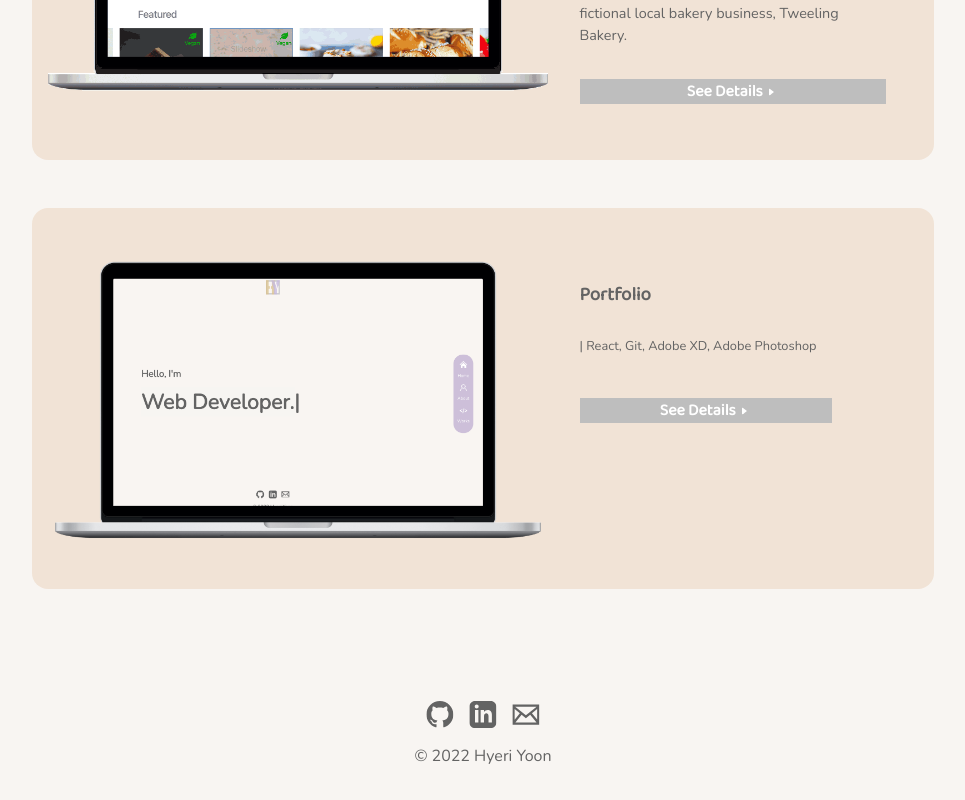
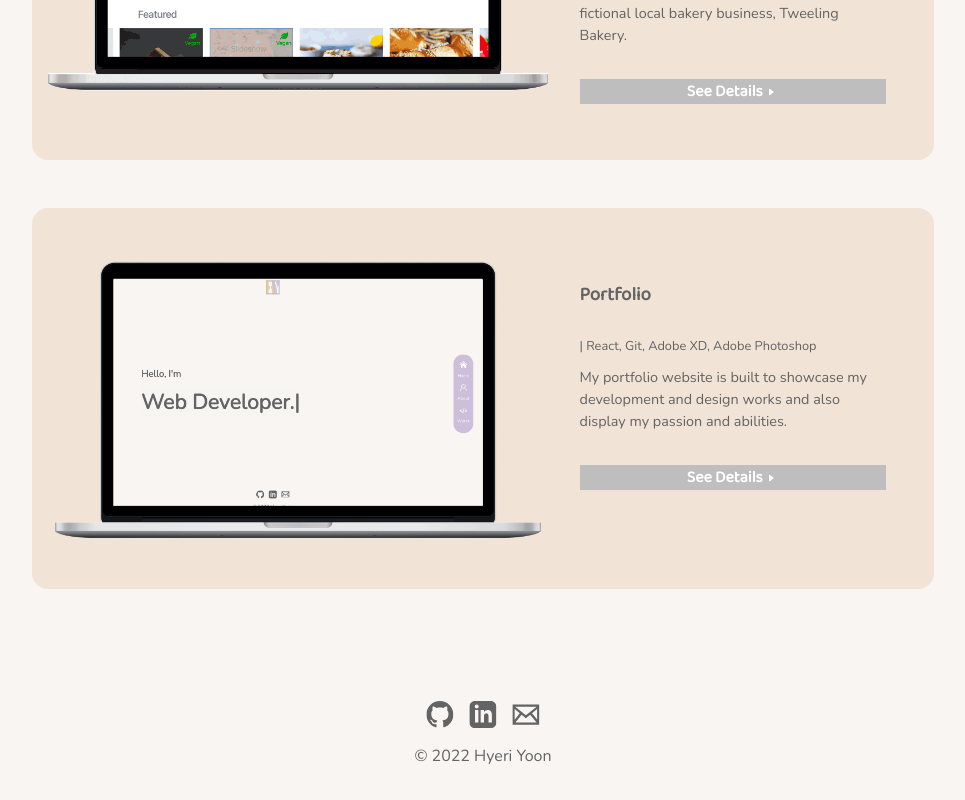
Before and after one commit to hyeriyoon/portfolio, a React (Create React App) app: page /works in a window 1280 px wide. Shown: the part 774-1574 px from the top of the page, without its empty margins (157-1122 px from the left). Built offline with nearby package versions, Linux system fonts and the light colour scheme.

Commit message:
edited part on pages and styles

```diff
--- a/src/pages/Works.js
+++ b/src/pages/Works.js
@@ -25,7 +25,7 @@ export default function Works() {
           image={Portfolio}
           title='Portfolio'
           tools='| React, Git, Adobe XD, Adobe Photoshop'
-          description=''
+          description='My portfolio website is built to showcase my development and design works and also display my passion and abilities.'
           single_path="/works/portfolio"
         />
     </section>
--- a/src/styles/App.css
+++ b/src/styles/App.css
@@ -165,25 +165,13 @@ li:nth-child(3) path{
     top: 50%;
     transform: translateY(-50%);
     height: fit-content;
-    /* background-color: rgb(224, 224, 224); */
     background-color: var(--lavendar);
-    /* border: var(--lavendar) dashed 5px; */
-    /* border: rgb(173, 173, 173) dashed 5px; */
   }
   .nav-mobile ul::after{
     display: none;
   }
   .nav-mobile a{
     height: fit-content;
-  }
-  .nav-mobile a svg{
-    /* fill: var(--lavendar); */
-    /* fill: rgb(173, 173, 173); */
-  }
-  .nav-mobile a p{
-    /* color: var(--lavendar); */
-    /* color: rgb(173, 173, 173); */
-
   }
   .hamburger{
     display: none;
@@ -225,7 +213,6 @@ li:nth-child(3) path{
 .home-p{
   font-family: 'Baloo 2', cursive;
   font-weight: 700;
-  /* text-align: center; */
 }
 .p1{
  font-size: 1.7rem;
@@ -280,9 +267,6 @@ li:nth-child(3) path{
 .about-skills div{
   margin: .5rem 0;
 }
-@media screen and (min-width: 45em){
-
-}
 @media screen and (min-width: 64.25em){
   #about{
     margin: 3.5rem auto 2rem;
@@ -294,11 +278,9 @@ li:nth-child(3) path{
     width: 50%;
     margin: 5rem 3rem;
   }
-
 }
 /************************************************ Works ************************************************/
 .work{
-  /* border: 1px solid rgb(190, 190, 190); */
   margin: 3rem auto;
   padding: 1.5rem 1rem;
   min-width: 300px;
```
